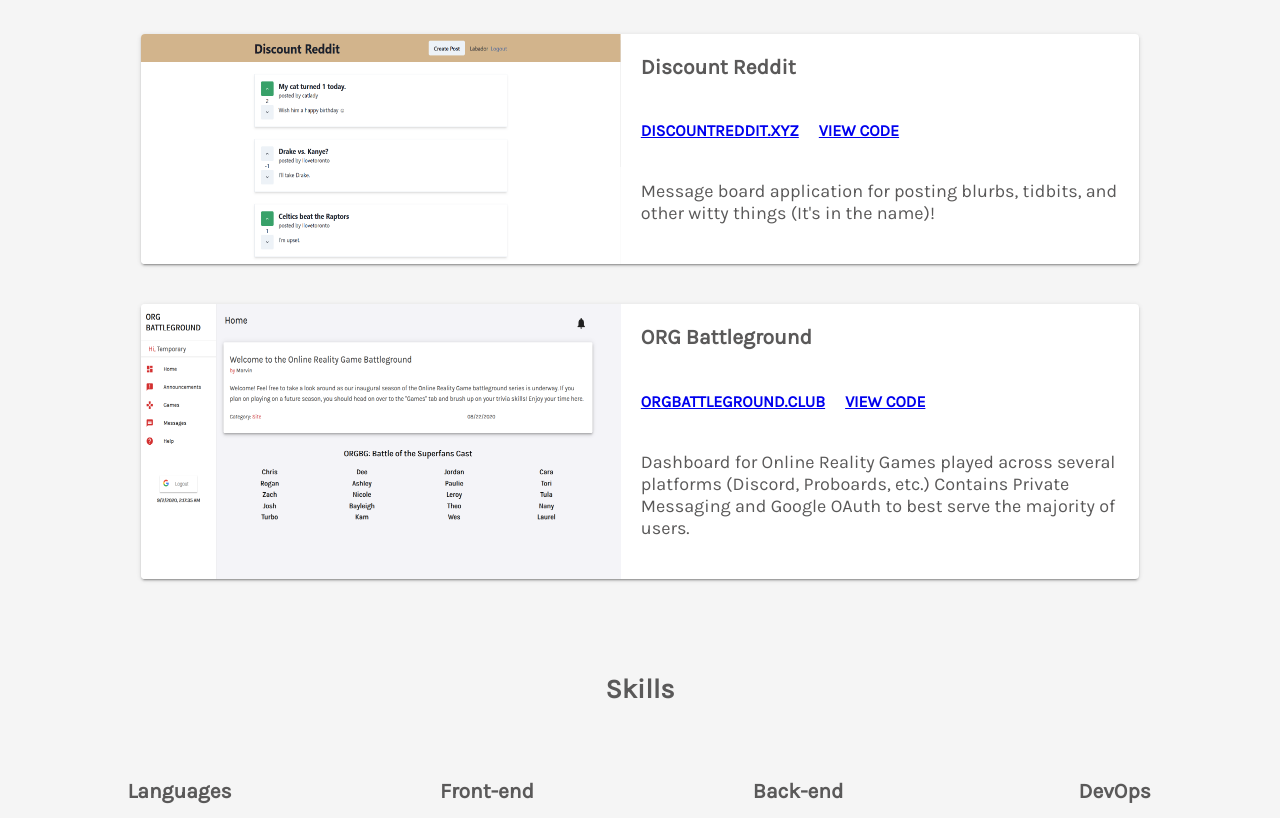
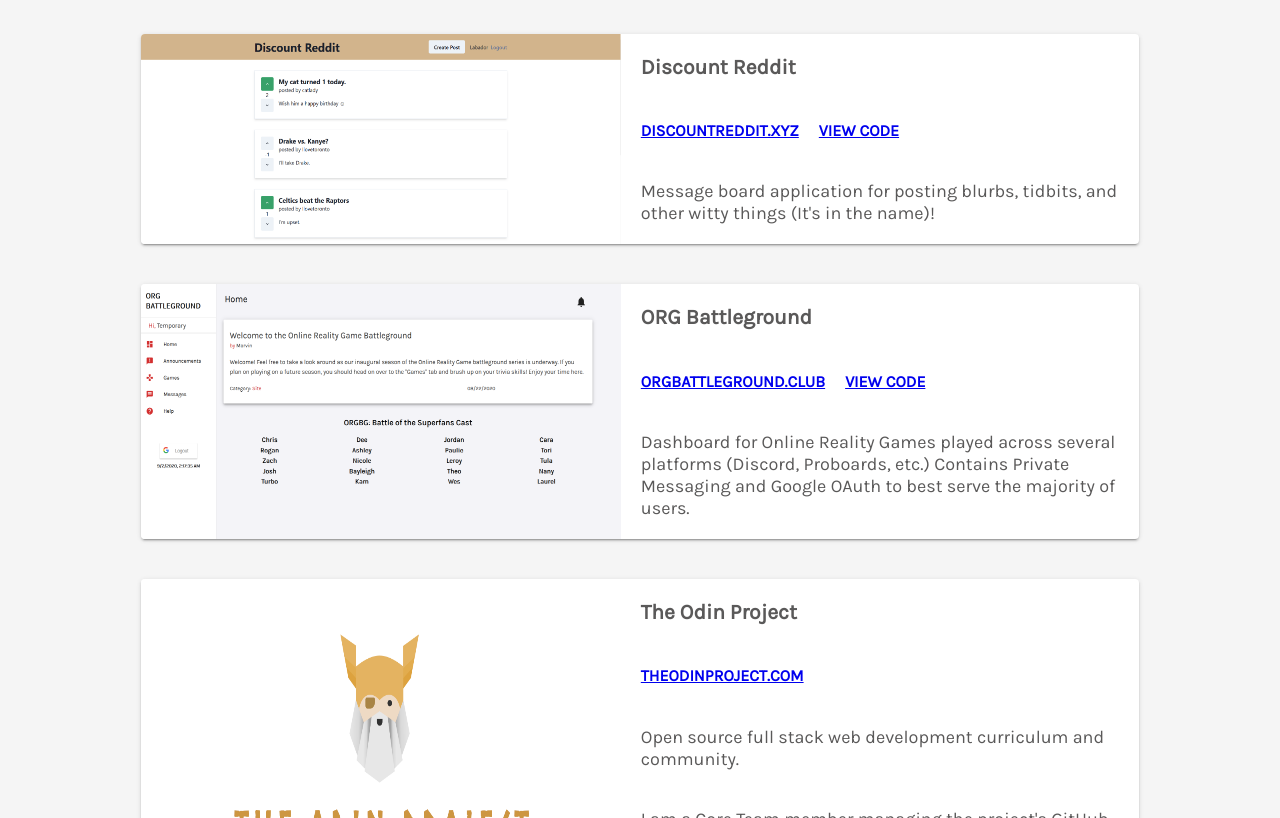
Before and after one commit to marvingay/portfolio-site, a Gatsby site: page / in a window 1280 px wide. Shown: the part 571-1389 px from the top of the page. Built offline with nearby package versions, Linux system fonts and the light colour scheme; Gatsby itself is replaced by a stand-in of ours.

Commit message:
Refactor Portfolio section to separate components

```diff
--- a/src/components/Portfolio.tsx
+++ b/src/components/Portfolio.tsx
@@ -1,74 +1,23 @@
 import React from "react"
-import DiscountRedditSample from "../images/discount-reddit-sample.png"
-import OrgBattleGroundSample from "../images/org-battleground-sample.png"
+import { projects } from "../projects"
+import ProjectCard from "./ProjectCard"
+
+// Withholding encapsulation until design finalized
 
 const Portfolio: React.FC = () => {
   return (
     <div className="section portfolio" id="portfolio">
       <h2 style={{ marginBottom: "40px" }}>My Portfolio</h2>
-
-      <div className="project">
-        <div className="img-ct">
-          <img
-            alt="Discount Reddit"
-            className="project-sample"
-            src={DiscountRedditSample}
-          />
-        </div>
-        <div className="info-ct">
-          <div className="info-title">
-            <h3>Discount Reddit</h3>
-          </div>
-          <div className="links-ct">
-            <h4 className="url" style={{ marginRight: "20px" }}>
-              <a href="https://discountreddit.xyz" target="_blank">
-                discountreddit.xyz
-              </a>
-            </h4>
-            <h4 className="url">
-              <a href="https://github.com/marvingay/discount-reddit">
-                View Code
-              </a>
-            </h4>
-          </div>
-          <p className="text">
-            Message board application for posting blurbs, tidbits, and other
-            witty things (It's in the name)!
-          </p>
-        </div>
-      </div>
-
-      <div className="project">
-        <div className="img-ct">
-          <img
-            alt="ORG Battleground"
-            className="project-sample"
-            src={OrgBattleGroundSample}
-          />
-        </div>
-        <div className="info-ct">
-          <div className="info-title">
-            <h3>ORG Battleground</h3>
-          </div>
-          <div className="links-ct">
-            <h4 className="url" style={{ marginRight: "20px" }}>
-              <a href="https://orgbattleground.club" target="_blank">
-                orgbattleground.club
-              </a>
-            </h4>
-            <h4 className="url">
-              <a href="https://github.com/marvingay/org-battleground">
-                View Code
-              </a>
-            </h4>
-          </div>
-          <p className="text">
-            Dashboard for Online Reality Games played across several platforms
-            (Discord, Proboards, etc.) Contains Private Messaging and Google
-            OAuth to best serve the majority of users.
-          </p>
-        </div>
-      </div>
+      {projects.map(p => (
+        <ProjectCard
+          image={p.image}
+          name={p.name}
+          url={p.url}
+          codeUrl={p.codeUrl}
+          description={p.description}
+          achievement={p.achievement ? p.achievement : null}
+        />
+      ))}
     </div>
   )
 }
--- /dev/null
+++ b/src/components/ProjectCard.tsx
@@ -0,0 +1,48 @@
+import React from "react"
+
+interface ProjectCardProps {
+  image: string
+  name: string
+  url: string
+  codeUrl?: string
+  description: string
+  achievement: string | null
+}
+
+const ProjectCard: React.FC<ProjectCardProps> = ({
+  image,
+  name,
+  url,
+  codeUrl,
+  description,
+  achievement,
+}) => {
+  return (
+    <div className="project">
+      <div className="img-ct">
+        <img alt={name} className="project-sample" src={image} />
+      </div>
+      <div className="info-ct">
+        <div className="info-title">
+          <h3>{name}</h3>
+        </div>
+        <div className="links-ct">
+          <h4 className="url" style={{ marginRight: "20px" }}>
+            <a href={`https://${url}`} target="_blank">
+              {url}
+            </a>
+          </h4>
+          {codeUrl && (
+            <h4 className="url">
+              <a href={`https://github.com/marvingay/${codeUrl}`}>View Code</a>
+            </h4>
+          )}
+        </div>
+        <p className="text">{description}</p>
+        {achievement && <p className="text">{achievement}</p>}
+      </div>
+    </div>
+  )
+}
+
+export default ProjectCard
--- /dev/null
+++ b/src/projects.ts
@@ -0,0 +1,33 @@
+import DiscountRedditSample from "./images/discount-reddit-sample.png"
+import OrgBattleGroundSample from "./images/org-battleground-sample.png"
+import OdinLogo from "./images/top.png"
+
+export const projects = [
+  {
+    image: DiscountRedditSample,
+    name: "Discount Reddit",
+    url: "discountreddit.xyz",
+    codeUrl: "discount-reddit",
+    description: `Message board application for posting blurbs, tidbits, and other
+            witty things (It's in the name)!`,
+  },
+  {
+    image: OrgBattleGroundSample,
+    name: "ORG Battleground",
+    url: "orgbattleground.club",
+    codeUrl: "org-battleground",
+    description: `Dashboard for Online Reality Games played across several platforms
+    (Discord, Proboards, etc.) Contains Private Messaging and Google
+    OAuth to best serve the majority of users.`,
+  },
+  {
+    image: OdinLogo,
+    name: "The Odin Project",
+    url: "theodinproject.com",
+    description: `Open source full stack web development curriculum and community.
+
+    `,
+    achievement:
+      "I am a Core Team member managing the project's GitHub, as well as write lessons and help students in our Discord community of over 25,000. I have written, vetted, and quality assured our upcoming React course material and help maintain our Discord.js bot.",
+  },
+]
--- a/src/styles.scss
+++ b/src/styles.scss
@@ -62,11 +62,12 @@
 
       .name {
         font-size: 3rem;
-        margin: auto 0;
+        margin-top: 40px;
         width: 100%;
       }
 
       .job-title {
+        margin-top: -20px;
         font-size: 1.5rem;
         width: 100%;
       }
@@ -84,7 +85,7 @@
 
   .icon {
     height: 64px;
-    margin: 1vh;
+    margin: 10px;
     box-shadow: 0 4px 4px 0 rgba(0, 0, 0, 0.14), 0 1px 5px 0 rgba(0, 0, 0, 0.12),
       0 3px 1px -2px rgba(0, 0, 0, 0.2);
   }
@@ -156,12 +157,13 @@
         color: #6080e9;
       }
       .text {
-        margin-bottom: 40px;
+        margin-bottom: 20px;
       }
     }
 
     .img-ct {
       width: 70%;
+      max-width: 480px;
     }
 
     .links-ct {
```
Also changed, not shown: src/images/top.png (added), src/import-png.d.ts (line endings or trailing spaces).
